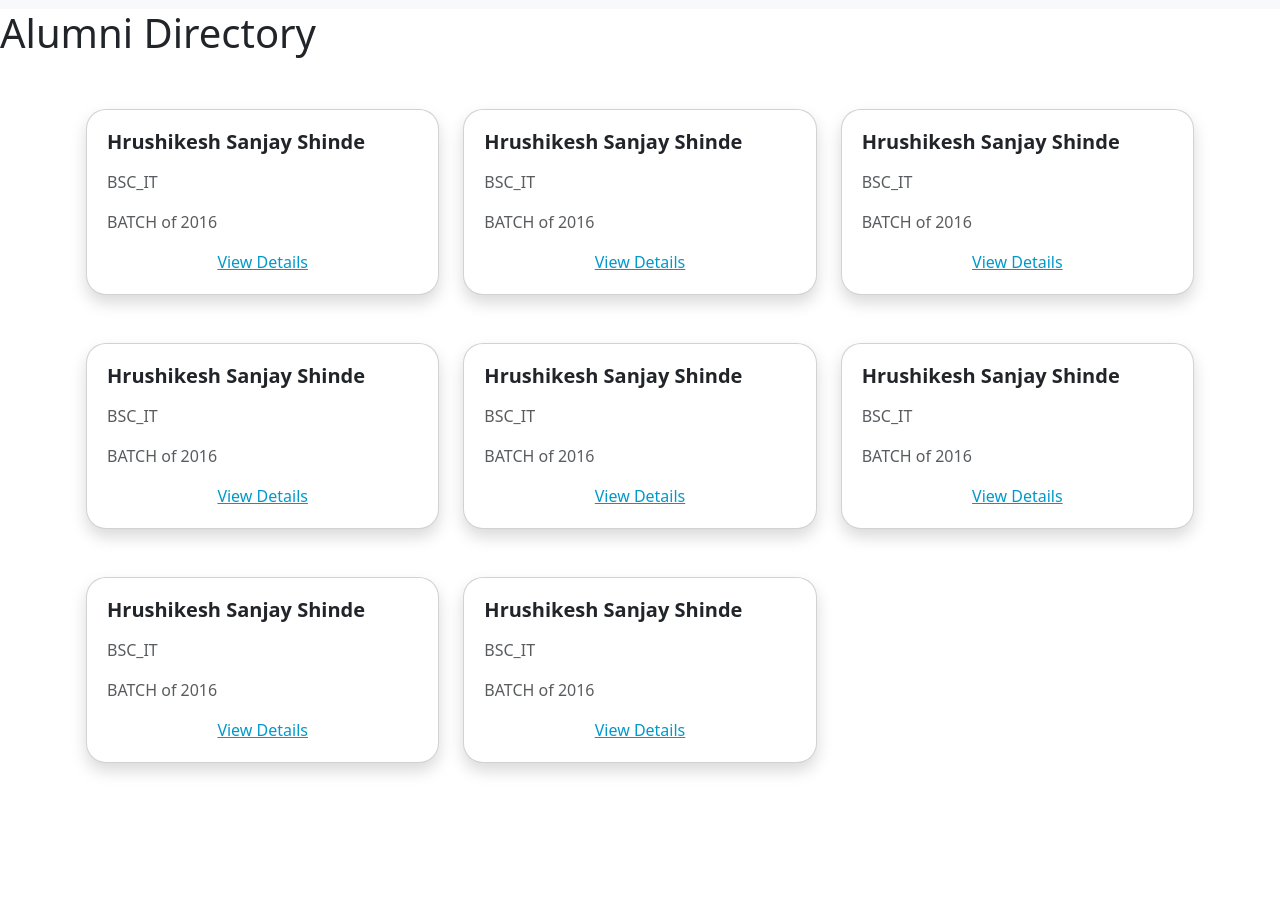
After one commit to rushiii3/Alumni, a PHP site: page /alumni_directory.php in a window 1280 px wide. The commit adds this page. Shown: the part 879-1784 px from the top of the page. Run offline with PHP 8.4, Linux system fonts and the light colour scheme.

Commit message:
home and alumni directoy ui done

```diff
--- /dev/null
+++ b/src/main/alumni_directory.php
@@ -0,0 +1,144 @@
+<!DOCTYPE html>
+<html lang="en">
+<head>
+    <meta charset="UTF-8">
+    <meta name="viewport" content="width=device-width, initial-scale=1.0">
+    <title>Document</title>
+    <link href="https://cdn.jsdelivr.net/npm/bootstrap@5.3.0-alpha3/dist/css/bootstrap.min.css" rel="stylesheet" integrity="sha384-KK94CHFLLe+nY2dmCWGMq91rCGa5gtU4mk92HdvYe+M/SXH301p5ILy+dN9+nJOZ" crossorigin="anonymous">
+    <script src="https://ajax.googleapis.com/ajax/libs/jquery/3.6.3/jquery.min.js"></script>
+    <script src="https://cdn.jsdelivr.net/npm/bootstrap@5.3.0-alpha3/dist/js/bootstrap.bundle.min.js" integrity="sha384-ENjdO4Dr2bkBIFxQpeoTz1HIcje39Wm4jDKdf19U8gI4ddQ3GYNS7NTKfAdVQSZe" crossorigin="anonymous"></script>
+    <link rel="stylesheet" href="https://cdn.jsdelivr.net/npm/bootstrap-icons@1.10.5/font/bootstrap-icons.css" />
+    <link rel="stylesheet" href="https://fonts.googleapis.com/css2?family=Material+Symbols+Outlined:opsz,wght,FILL,GRAD@48,400,1,0" />
+    <script src="../js/navigation.js"></script>
+    <link rel="stylesheet" href="../css/navigation.css">
+</head>
+<body>
+    <?php
+    include_once "loader.html";
+    ?>
+    <main id="main">
+<div class="wrapper">
+        <!-- Sidebar  -->
+        <?php
+            include "navbar1.php";
+        ?>
+        <!-- Page Content  -->
+        <div id="content">
+        <?php
+            include "navbar2.php";
+        ?>
+            <!-- write all files here -->
+            <h1 class="mb-5"> Alumni Directory</h1>
+
+<div class="container mt-2" style="height:100vh;">
+        <div class="row p-1">
+            <div class="col-lg-4 col-md-6 mb-5">
+                <div class="card shadow p-1" style="width: auto;border-radius: 20px;">
+                    <div class="card-body ">
+                        <h5 class="card-title fw-bold"><?php //echo($row_of_query['event_name']); ?>Hrushikesh Sanjay Shinde </h5>
+                        <p class="card-text text-muted mt-3">BSC_IT</p>
+                        <p class="card-text text-muted">BATCH of 2016</p>
+                        <p class="text-center mb-0">
+                            <a href="" class="link text-center" style="color:#0099CC ">View Details</a>
+                        </p>
+                    </div>
+                </div>
+            </div>
+
+            <div class="col-lg-4 col-md-6 mb-5">
+                <div class="card shadow p-1" style="width: auto;border-radius: 20px;">
+                    <div class="card-body ">
+                        <h5 class="card-title fw-bold"><?php //echo($row_of_query['event_name']); ?>Hrushikesh Sanjay Shinde </h5>
+                        <p class="card-text text-muted mt-3">BSC_IT</p>
+                        <p class="card-text text-muted">BATCH of 2016</p>
+                        <p class="text-center mb-0">
+                            <a href="" class="link text-center" style="color:#0099CC ">View Details</a>
+                        </p>
+                    </div>
+                </div>
+            </div>
+
+            <div class="col-lg-4 col-md-6 mb-5">
+                <div class="card shadow p-1" style="width: auto;border-radius: 20px;">
+                    <div class="card-body ">
+                        <h5 class="card-title fw-bold"><?php //echo($row_of_query['event_name']); ?>Hrushikesh Sanjay Shinde </h5>
+                        <p class="card-text text-muted mt-3">BSC_IT</p>
+                        <p class="card-text text-muted">BATCH of 2016</p>
+                        <p class="text-center mb-0">
+                            <a href="" class="link text-center" style="color:#0099CC ">View Details</a>
+                        </p>
+                    </div>
+                </div>
+            </div>
+
+            <div class="col-lg-4 col-md-6 mb-5">
+                <div class="card shadow p-1" style="width: auto;border-radius: 20px;">
+                    <div class="card-body ">
+                        <h5 class="card-title fw-bold"><?php //echo($row_of_query['event_name']); ?>Hrushikesh Sanjay Shinde </h5>
+                        <p class="card-text text-muted mt-3">BSC_IT</p>
+                        <p class="card-text text-muted">BATCH of 2016</p>
+                        <p class="text-center mb-0">
+                            <a href="" class="link text-center" style="color:#0099CC ">View Details</a>
+                        </p>
+                    </div>
+                </div>
+            </div>
+
+            <div class="col-lg-4 col-md-6 mb-5">
+                <div class="card shadow p-1" style="width: auto;border-radius: 20px;">
+                    <div class="card-body ">
+                        <h5 class="card-title fw-bold"><?php //echo($row_of_query['event_name']); ?>Hrushikesh Sanjay Shinde </h5>
+                        <p class="card-text text-muted mt-3">BSC_IT</p>
+                        <p class="card-text text-muted">BATCH of 2016</p>
+                        <p class="text-center mb-0">
+                            <a href="" class="link text-center" style="color:#0099CC ">View Details</a>
+                        </p>
+                    </div>
+                </div>
+            </div>
+
+            <div class="col-lg-4 col-md-6 mb-5">
+                <div class="card shadow p-1" style="width: auto;border-radius: 20px;">
+                    <div class="card-body ">
+                        <h5 class="card-title fw-bold"><?php //echo($row_of_query['event_name']); ?>Hrushikesh Sanjay Shinde </h5>
+                        <p class="card-text text-muted mt-3">BSC_IT</p>
+                        <p class="card-text text-muted">BATCH of 2016</p>
+                        <p class="text-center mb-0">
+                            <a href="" class="link text-center" style="color:#0099CC ">View Details</a>
+                        </p>
+                    </div>
+                </div>
+            </div>
+
+            <div class="col-lg-4 col-md-6 mb-5">
+                <div class="card shadow p-1" style="width: auto;border-radius: 20px;">
+                    <div class="card-body ">
+                        <h5 class="card-title fw-bold"><?php //echo($row_of_query['event_name']); ?>Hrushikesh Sanjay Shinde </h5>
+                        <p class="card-text text-muted mt-3">BSC_IT</p>
+                        <p class="card-text text-muted">BATCH of 2016</p>
+                        <p class="text-center mb-0">
+                            <a href="" class="link text-center" style="color:#0099CC ">View Details</a>
+                        </p>
+                    </div>
+                </div>
+            </div>
+
+
+            <div class="col-lg-4 col-md-6 mb-5">
+                <div class="card shadow p-1" style="width: auto;border-radius: 20px;">
+                    <div class="card-body ">
+                        <h5 class="card-title fw-bold"><?php //echo($row_of_query['event_name']); ?>Hrushikesh Sanjay Shinde </h5>
+                        <p class="card-text text-muted mt-3">BSC_IT</p>
+                        <p class="card-text text-muted">BATCH of 2016</p>
+                        <p class="text-center mb-0">
+                            <a href="" class="link text-center" style="color:#0099CC ">View Details</a>
+                        </p>
+                    </div>
+                </div>
+            </div>
+        </div>
+</div>
+
+</main>
+</body>
+</html>
--- a/src/main/navbar1.php
+++ b/src/main/navbar1.php
@@ -1,20 +1,25 @@
 <nav id="sidebar">
             <div class="mx-auto">
-            <img src="../img/logo11-removebg-preview.png" alt="college_logo" class="img-fluid" id="sideBarLogo">
 
-                <h3 class="p-1">Hrushikesh Sanjay Shinde</h3>
+                    <button class="btn text-white text-right p-2 my-2" id="CloseNav" style="position:absolute;right:5%"><i class="bi bi-x-lg ml-4 fs-3 fw-bold "></i></button>
+
+                <p class="text-center  mb-0" style="margin-inline:auto">
+                    <img src="../img/logo11-removebg-preview.png" alt="college_logo"  id="sideBarLogo">
+                </p>
+
+                <h3 class="p-1 text-center">Hrushikesh Sanjay Shinde</h3>
             </div>
 
             <ul class="list-unstyled components">
                 <li>
-                    <a href="#"><span class="material-symbols-outlined me-1">home</span> Home</a>
+                    <a href="home.php"><span class="material-symbols-outlined me-1">home</span> Home</a>
                 </li>
 
                 <li>
                     <a href="#"><span class="material-symbols-outlined me-1">newspaper</span> News</a>
                 </li>
                 <li>
-                    <a href="#"> <span class="material-symbols-outlined me-1">school</span> Alumni Directory</a>
+                    <a href="alumni_directory.php"> <span class="material-symbols-outlined me-1">school</span> Alumni Directory</a>
                 </li>
                 <li>
                     <a href="#"> <span class="material-symbols-outlined me-1">emoji_events</span> Professional Development</a>
```
Also changed, not shown: src/css/navigation.css (+21 -25 lines), src/js/navigation.js (+6 -5 lines), src/main/home.php (+54 -1 lines), src/main/index.html (+39 -15 lines).
